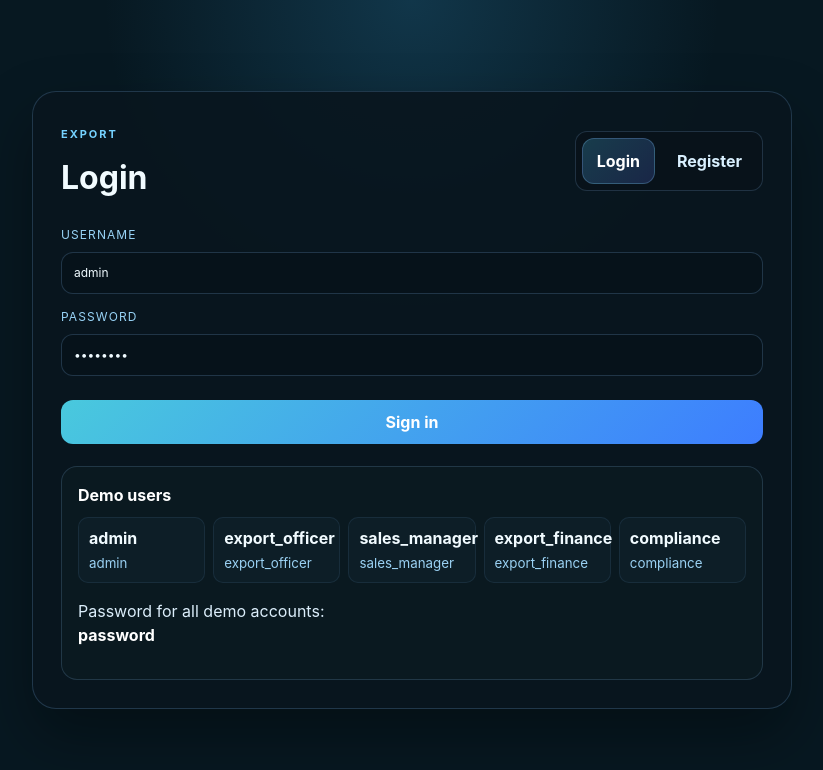
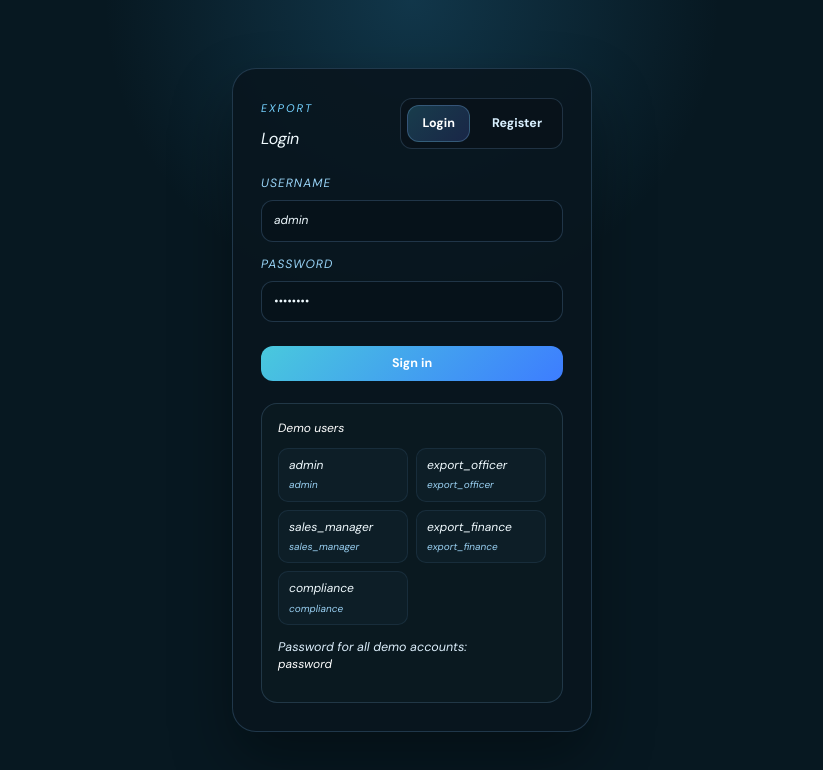
Before and after one commit to UnityUniversity2024/dada, a React (Vite) app in the folder frontend/: page / in a window 1280 px wide. Shown: the top 770 px of the page, without its empty margins (228-1051 px from the left). Built offline with nearby package versions, Linux system fonts and the light colour scheme.

Commit message:
RBAC permissions, login-first, polished UI with scrollable tables

```diff
--- a/frontend/index.html
+++ b/frontend/index.html
@@ -3,7 +3,7 @@
   <head>
     <meta charset="UTF-8" />
     <meta name="viewport" content="width=device-width, initial-scale=1.0" />
-    <title>dada.vercel.app</title>
+    <title>SIS Export Tracker</title>
   </head>
   <body>
     <div id="root"></div>
--- a/frontend/src/index.css
+++ b/frontend/src/index.css
@@ -1,8 +1,10 @@
 :root {
-  font-family: Inter, 'Segoe UI', sans-serif;
-  line-height: 1.5;
+  font-family: "DM Sans", Inter, "Segoe UI", system-ui, sans-serif;
+  line-height: 1.45;
   font-weight: 400;
-  color: #eaf6ff;
+  font-size: 14px;
+  font-style: italic;
+  color: #e8f2fa;
   background: #04131d;
   font-synthesis: none;
   text-rendering: optimizeLegibility;
@@ -28,6 +30,7 @@ body {
 
 button, input, select {
   font: inherit;
+  font-style: normal;
 }
 
 button {
@@ -35,9 +38,11 @@ button {
 }
 
 .app-shell {
-  min-height: 100vh;
-  padding: 28px 20px 40px;
+  min-height: 100%;
+  max-width: 100%;
+  padding: 12px 14px 28px;
   color: #ebf7ff;
+  overflow-x: hidden;
 }
 
 .topbar,
@@ -140,7 +145,10 @@ button {
 .ghost-button {
   background: rgba(12, 24, 30, 0.8);
   color: #edf8ff;
-  padding: 9px 14px;
+  padding: 6px 11px;
+  font-size: 12.5px;
+  font-weight: 600;
+  border-radius: 8px;
 }
 
 .export-actions {
@@ -152,9 +160,12 @@ button {
 .primary-button,
 .secondary-button {
   color: #ffffff;
-  font-weight: 700;
+  font-weight: 600;
+  font-size: 12.5px;
+  letter-spacing: 0.02em;
   border: none;
-  padding: 10px 16px;
+  padding: 7px 12px;
+  border-radius: 8px;
 }
 
 .primary-button {
@@ -170,7 +181,8 @@ button {
 }
 
 .compact-action {
-  padding: 9px 14px;
+  padding: 6px 10px;
+  font-size: 12px;
 }
 
 .notice-bar {
@@ -496,41 +508,53 @@ button {
 }
 
 .table-wrap {
-  max-height: 68vh;
-  overflow: auto;
+  max-height: min(520px, 55vh);
+  max-width: 100%;
+  overflow-x: auto;
+  overflow-y: auto;
   border: 1px solid rgba(136, 171, 196, 0.18);
-  border-radius: 12px;
+  border-radius: 10px;
+  background: rgba(5, 14, 22, 0.55);
+  scrollbar-gutter: stable;
   scrollbar-width: thin;
-  scrollbar-color: rgba(130, 190, 255, 0.55) rgba(9, 23, 32, 0.7);
+  scrollbar-color: rgba(120, 185, 245, 0.65) rgba(8, 20, 28, 0.9);
 }
 
 .table-wrap::-webkit-scrollbar {
-  width: 10px;
-  height: 10px;
+  width: 8px;
+  height: 8px;
 }
 
 .table-wrap::-webkit-scrollbar-thumb {
-  background: rgba(130, 190, 255, 0.55);
+  background: linear-gradient(180deg, rgba(100, 180, 240, 0.55), rgba(60, 130, 200, 0.55));
   border-radius: 999px;
+  border: 2px solid rgba(8, 20, 28, 0.5);
 }
 
 .table-wrap::-webkit-scrollbar-track {
-  background: rgba(9, 23, 32, 0.7);
+  background: rgba(8, 20, 28, 0.9);
+  border-radius: 999px;
+}
+
+.table-wrap::-webkit-scrollbar-corner {
+  background: rgba(8, 20, 28, 0.9);
 }
 
 .table-wrap table {
-  width: 100%;
-  min-width: 860px;
-  border-collapse: collapse;
+  width: max-content;
+  min-width: 100%;
+  border-collapse: separate;
+  border-spacing: 0;
   background: rgba(5, 14, 22, 0.7);
 }
 
 .table-wrap th,
 .table-wrap td {
-  padding: 10px 12px;
+  padding: 8px 10px;
   text-align: left;
-  border-bottom: 1px solid rgba(166, 200, 230, 0.12);
+  border-bottom: 1px solid rgba(166, 200, 230, 0.1);
   font-size: 12px;
+  white-space: nowrap;
 }
 
 .table-wrap th {
@@ -1558,3 +1582,76 @@ button {
     align-items: flex-start;
   }
 }
+
+
+/* ===== UI polish: contained page + dual-axis tables ===== */
+html, body, #root {
+  max-width: 100vw;
+  overflow-x: hidden;
+}
+
+.layout {
+  max-width: 100%;
+  min-width: 0;
+}
+
+.table-panel {
+  min-width: 0;
+  max-width: 100%;
+  display: flex;
+  flex-direction: column;
+}
+
+.table-wrap {
+  flex: 1 1 auto;
+  min-height: 220px;
+}
+
+.contract-shell {
+  max-width: 1460px;
+  margin: 0 auto;
+  min-width: 0;
+}
+
+.contract-main,
+.contract-sidebar {
+  min-width: 0;
+  max-width: 100%;
+}
+
+.contract-table-wrap .table-wrap,
+.attachment-list {
+  max-height: min(420px, 48vh);
+  overflow: auto;
+}
+
+.tab-button {
+  padding: 6px 12px !important;
+  font-size: 12.5px !important;
+  font-weight: 600 !important;
+}
+
+.primary-button,
+.secondary-button,
+.ghost-button {
+  line-height: 1.2;
+}
+
+.table-action-button {
+  padding: 5px 8px;
+  font-size: 11px;
+  font-weight: 600;
+  border-radius: 6px;
+}
+
+.controls input,
+.controls select {
+  padding: 7px 10px !important;
+  font-size: 12.5px;
+  border-radius: 8px !important;
+}
+
+.sidebar-panel {
+  max-height: min(70vh, 640px);
+  overflow: auto;
+}
--- a/frontend/src/modules/auth/rbac.css
+++ b/frontend/src/modules/auth/rbac.css
@@ -1,73 +1,453 @@
+@import url("https://fonts.googleapis.com/css2?family=DM+Sans:ital,opsz,wght@0,9..40,400;0,9..40,500;0,9..40,600;0,9..40,700;1,9..40,400&display=swap");
 
 .rbac-page-shell {
   min-height: 100vh;
   display: grid;
   place-items: center;
-  padding: 32px 18px;
-  background: radial-gradient(circle at top, rgba(38, 118, 160, 0.32), transparent 30%), #071821;
+  padding: 24px 16px;
+  background:
+    radial-gradient(circle at 20% 0%, rgba(56, 140, 190, 0.22), transparent 42%),
+    radial-gradient(circle at 80% 100%, rgba(40, 80, 140, 0.18), transparent 40%),
+    #071821;
   color: #e8eef8;
-  font-family: Inter, "Segoe UI", system-ui, sans-serif;
+  font-family: "DM Sans", Inter, "Segoe UI", system-ui, sans-serif;
+  font-size: 14px;
+  font-style: italic;
 }
+
 .rbac-card {
-  width: min(760px, 100%);
-  background: rgba(9, 22, 31, 0.92);
-  border: 1px solid rgba(130, 188, 251, 0.2);
-  border-radius: 24px;
-  box-shadow: 0 28px 60px rgba(0, 0, 0, 0.35);
-  padding: 28px;
+  width: min(360px, 92vw);
+  max-width: 360px;
+  background: rgba(10, 22, 32, 0.94);
+  border: 1px solid rgba(130, 188, 251, 0.16);
+  border-radius: 14px;
+  box-shadow: 0 20px 50px rgba(0, 0, 0, 0.35);
+  padding: 20px 18px;
 }
-.rbac-card-header { display: flex; justify-content: space-between; align-items: center; gap: 16px; margin-bottom: 24px; }
-.rbac-kicker { display: inline-block; text-transform: uppercase; letter-spacing: 0.18em; color: #75d2ff; font-weight: 700; font-size: 11px; }
-.rbac-card h1, .rbac-topbar h2, .rbac-panel h3 { margin: 10px 0 0; color: #f1fbff; }
-.rbac-tabs { display: inline-flex; gap: 8px; background: rgba(9, 18, 26, 0.8); border: 1px solid rgba(140, 197, 255, 0.18); border-radius: 12px; padding: 6px; }
-.rbac-tab, .rbac-module-button, .rbac-primary-button, .rbac-secondary-button, .rbac-danger-button {
-  border: none; border-radius: 12px; font-weight: 700; cursor: pointer; font: inherit;
+
+.rbac-card-header {
+  display: flex;
+  justify-content: space-between;
+  align-items: center;
+  gap: 12px;
+  margin-bottom: 18px;
 }
-.rbac-tab, .rbac-module-button { background: transparent; color: #d9f0ff; padding: 10px 14px; }
-.rbac-tab.active, .rbac-module-button.active {
-  background: linear-gradient(135deg, rgba(81, 211, 255, 0.22), rgba(96, 122, 255, 0.2));
-  color: #fff; border: 1px solid rgba(135, 204, 255, 0.26);
+
+.rbac-kicker {
+  display: inline-block;
+  text-transform: uppercase;
+  letter-spacing: 0.14em;
+  color: #6ec8ef;
+  font-weight: 600;
+  font-size: 10px;
 }
-.rbac-form { display: grid; gap: 14px; }
-.rbac-form label { display: grid; gap: 8px; font-size: 12px; letter-spacing: 0.09em; text-transform: uppercase; color: #98d3f6; }
-.rbac-form input, .rbac-form select {
-  background: rgba(7, 18, 25, 0.8); border: 1px solid rgba(134, 196, 255, 0.2);
-  border-radius: 12px; color: #effaff; font: inherit; padding: 11px 12px;
+
+.rbac-card h1,
+.rbac-topbar h2,
+.rbac-panel h3 {
+  margin: 6px 0 0;
+  color: #f1fbff;
+  font-weight: 600;
+  font-size: 1.15rem;
+  letter-spacing: -0.02em;
 }
-.rbac-primary-button { background: linear-gradient(135deg, #49c9dd, #3d7dff); color: #fff; padding: 10px 16px; margin-top: 10px; }
-.rbac-secondary-button { background: rgba(24, 38, 52, 0.92); color: #ecf9ff; padding: 10px 16px; }
-.rbac-danger-button { background: linear-gradient(135deg, #7f1d1d, #b91c1c); color: #fff; padding: 8px 12px; font-size: 12px; }
-.rbac-demo-box { margin-top: 22px; background: rgba(11, 26, 34, 0.85); border: 1px solid rgba(138, 191, 242, 0.18); border-radius: 16px; padding: 16px; color: #dceefb; }
-.rbac-demo-box strong { display: block; margin-bottom: 10px; color: #fff; }
-.rbac-demo-grid { display: grid; grid-template-columns: repeat(auto-fit, minmax(110px, 1fr)); gap: 8px; }
-.rbac-demo-item { display: flex; flex-direction: column; gap: 4px; padding: 8px 10px; border-radius: 10px; background: rgba(14, 32, 42, 0.8); border: 1px solid rgba(130, 182, 236, 0.1); }
-.rbac-demo-item span { color: #f1fbff; font-weight: 700; }
-.rbac-demo-item small { color: #9ad1f3; }
-.rbac-notice { margin-top: 18px; background: rgba(89, 198, 255, 0.08); border: 1px solid rgba(101, 156, 220, 0.25); border-radius: 12px; padding: 12px 14px; color: #dff7ff; }
-.rbac-shell { min-height: 100vh; padding: 24px 18px 48px; background: linear-gradient(135deg, #08141f 0%, #0e1f2d 100%); color: #e8eef8; font-family: Inter, "Segoe UI", system-ui, sans-serif; }
-.rbac-topbar { max-width: 1460px; margin: 0 auto 18px; display: flex; justify-content: space-between; align-items: center; gap: 16px; }
-.rbac-user-panel { display: flex; align-items: center; gap: 12px; background: rgba(9, 22, 31, 0.86); border: 1px solid rgba(137, 198, 255, 0.16); border-radius: 16px; padding: 10px 14px; }
-.rbac-user-panel small { display: block; color: #8fc8ef; text-transform: uppercase; letter-spacing: 0.08em; }
-.rbac-role-badge { display: inline-flex; padding: 6px 10px; border-radius: 999px; background: rgba(93, 211, 255, 0.1); border: 1px solid rgba(93, 211, 255, 0.22); color: #dff6ff; font-size: 11px; text-transform: uppercase; letter-spacing: 0.08em; }
-.rbac-module-nav { max-width: 1460px; margin: 0 auto 18px; display: flex; gap: 10px; flex-wrap: wrap; }
-.rbac-module-button { background: rgba(8, 19, 27, 0.8); border: 1px solid rgba(148, 209, 255, 0.12); color: #dff5ff; padding: 10px 18px; }
-.rbac-module-button:disabled { opacity: 0.45; cursor: not-allowed; }
-.rbac-settings-grid, .rbac-dashboard-shell { max-width: 1460px; margin: 0 auto 18px; }
-.rbac-settings-grid { display: grid; grid-template-columns: repeat(2, minmax(0, 1fr)); gap: 18px; }
-.rbac-panel { background: rgba(9, 22, 31, 0.86); border: 1px solid rgba(130, 188, 251, 0.18); border-radius: 18px; padding: 18px; }
-.rbac-chip-row { display: flex; flex-wrap: wrap; gap: 8px; margin-top: 12px; }
-.rbac-chip { display: inline-flex; padding: 7px 10px; border-radius: 999px; background: rgba(101, 170, 255, 0.12); border: 1px solid rgba(101, 170, 255, 0.18); color: #ddf4ff; font-size: 11px; }
-.rbac-empty { color: #cfeafc; font-size: 12px; }
-.rbac-denied { max-width: 1460px; margin: 18px auto 0; border-radius: 16px; background: rgba(124, 29, 29, 0.18); border: 1px solid rgba(255, 136, 136, 0.2); color: #ffddeb; padding: 20px; }
-.rbac-table-wrap { margin-top: 20px; overflow: auto; border-radius: 12px; border: 1px solid rgba(130, 188, 251, 0.14); }
-.rbac-table-wrap table { width: 100%; border-collapse: collapse; background: rgba(6, 17, 23, 0.8); }
-.rbac-table-wrap th, .rbac-table-wrap td { padding: 12px 10px; color: #ebf7ff; border-bottom: 1px solid rgba(156, 204, 236, 0.1); font-size: 12px; text-align: left; }
-.rbac-table-wrap th { background: rgba(12, 27, 36, 0.9); text-transform: uppercase; letter-spacing: 0.08em; color: #9ad7ff; }
-.rbac-checkbox-row { display: flex; flex-wrap: wrap; gap: 8px; margin-top: 4px; }
-.rbac-checkbox-item { display: inline-flex; align-items: center; gap: 8px; color: #eaf9ff; font-size: 11px; text-transform: none; letter-spacing: 0; padding: 8px 10px; border-radius: 10px; background: rgba(14, 31, 39, 0.8); border: 1px solid rgba(130, 188, 251, 0.1); }
-.wrap-row { max-height: 200px; overflow: auto; }
-.compact-form { gap: 12px; }
+
+.rbac-tabs {
+  display: inline-flex;
+  gap: 4px;
+  background: rgba(9, 18, 26, 0.85);
+  border: 1px solid rgba(140, 197, 255, 0.14);
+  border-radius: 10px;
+  padding: 3px;
+}
+
+.rbac-tab,
+.rbac-module-button,
+.rbac-primary-button,
+.rbac-secondary-button,
+.rbac-danger-button {
+  border: none;
+  border-radius: 8px;
+  font-weight: 600;
+  cursor: pointer;
+  font: inherit;
+  font-size: 12.5px;
+  font-style: normal;
+  line-height: 1.2;
+}
+
+.rbac-tab,
+.rbac-module-button {
+  background: transparent;
+  color: #cfe6f6;
+  padding: 6px 11px;
+}
+
+.rbac-tab.active,
+.rbac-module-button.active {
+  background: rgba(70, 160, 210, 0.18);
+  color: #fff;
+  border: 1px solid rgba(135, 204, 255, 0.22);
+}
+
+.rbac-form {
+  display: grid;
+  gap: 12px;
+}
+
+.rbac-form label {
+  display: grid;
+  gap: 6px;
+  font-size: 11px;
+  letter-spacing: 0.06em;
+  text-transform: uppercase;
+  color: #8ebfdc;
+  font-weight: 500;
+}
+
+.rbac-form input,
+.rbac-form select {
+  background: rgba(7, 18, 25, 0.85);
+  border: 1px solid rgba(134, 196, 255, 0.18);
+  border-radius: 8px;
+  color: #effaff;
+  font: inherit;
+  font-size: 13px;
+  font-style: normal;
+  padding: 8px 10px;
+}
+
+.rbac-primary-button {
+  background: linear-gradient(135deg, #3db8cc, #3d7adf);
+  color: #fff;
+  padding: 8px 14px;
+  margin-top: 4px;
+}
+
+.rbac-secondary-button {
+  background: rgba(28, 42, 56, 0.95);
+  color: #e8f4fc;
+  padding: 7px 12px;
+  border: 1px solid rgba(140, 190, 230, 0.18);
+}
+
+/* Standard logout — red, compact */
+.rbac-logout-button {
+  margin-top: 0 !important;
+  padding: 6px 12px !important;
+  font-size: 12px !important;
+  font-weight: 600 !important;
+  font-style: normal !important;
+  border-radius: 8px !important;
+  background: #b91c1c !important;
+  color: #fff !important;
+  border: 1px solid #991b1b !important;
+  box-shadow: none !important;
+}
+
+.rbac-logout-button:hover {
+  background: #dc2626 !important;
+  border-color: #b91c1c !important;
+}
+
+.rbac-logout-button:active {
+  background: #991b1b !important;
+}
+
+.rbac-danger-button {
+  background: linear-gradient(135deg, #7f1d1d, #b91c1c);
+  color: #fff;
+  padding: 6px 10px;
+  font-size: 12px;
+}
+
+.rbac-demo-box {
+  margin-top: 16px;
+  background: rgba(11, 26, 34, 0.85);
+  border: 1px solid rgba(138, 191, 242, 0.14);
+  border-radius: 12px;
+  padding: 12px;
+  color: #d0e6f5;
+  font-size: 12.5px;
+}
+
+.rbac-demo-box strong {
+  display: block;
+  margin-bottom: 8px;
+  color: #fff;
+  font-size: 12px;
+}
+
+.rbac-demo-grid {
+  display: grid;
+  grid-template-columns: repeat(auto-fit, minmax(100px, 1fr));
+  gap: 6px;
+}
+
+.rbac-demo-item {
+  display: flex;
+  flex-direction: column;
+  gap: 2px;
+  padding: 6px 8px;
+  border-radius: 8px;
+  background: rgba(14, 32, 42, 0.85);
+  border: 1px solid rgba(130, 182, 236, 0.1);
+}
+
+.rbac-demo-item span {
+  color: #f1fbff;
+  font-weight: 600;
+  font-size: 12px;
+}
+
+.rbac-demo-item small {
+  color: #8fc0de;
+  font-size: 10px;
+}
+
+.rbac-notice {
+  margin-top: 14px;
+  background: rgba(89, 198, 255, 0.08);
+  border: 1px solid rgba(101, 156, 220, 0.22);
+  border-radius: 10px;
+  padding: 10px 12px;
+  color: #dff7ff;
+  font-size: 12.5px;
+}
+
+.rbac-shell {
+  min-height: 100vh;
+  max-width: 100vw;
+  overflow-x: hidden;
+  padding: 12px 14px 32px;
+  background: linear-gradient(160deg, #08141f 0%, #0c1c2a 100%);
+  color: #e8eef8;
+  font-family: "DM Sans", Inter, "Segoe UI", system-ui, sans-serif;
+  font-size: 14px;
+  font-style: italic;
+}
+
+.rbac-topbar,
+.rbac-topbar-sticky {
+  max-width: 1460px;
+  margin: 0 auto 12px;
+  display: flex;
+  justify-content: space-between;
+  align-items: center;
+  gap: 12px;
+}
+
+.rbac-topbar-sticky {
+  position: sticky;
+  top: 8px;
+  z-index: 1000;
+  padding: 8px 12px;
+  background: rgba(10, 22, 32, 0.94);
+  border: 1px solid rgba(137, 198, 255, 0.16);
+  border-radius: 12px;
+  backdrop-filter: blur(12px);
+  box-shadow: 0 8px 24px rgba(0, 0, 0, 0.28);
+}
+
+.rbac-user-panel {
+  display: flex;
+  align-items: center;
+  gap: 10px;
+  background: transparent;
+  border: none;
+  border-radius: 0;
+  padding: 0;
+}
+
+.rbac-user-panel small {
+  display: block;
+  color: #7eb8d8;
+  text-transform: uppercase;
+  letter-spacing: 0.06em;
+  font-size: 9px;
+  font-weight: 600;
+}
+
+.rbac-user-panel strong {
+  font-size: 13px;
+  font-weight: 600;
+}
+
+.rbac-role-badge {
+  display: inline-flex;
+  padding: 4px 8px;
+  border-radius: 6px;
+  background: rgba(93, 211, 255, 0.08);
+  border: 1px solid rgba(93, 211, 255, 0.18);
+  color: #cceefc;
+  font-size: 10px;
+  text-transform: uppercase;
+  letter-spacing: 0.06em;
+  font-weight: 600;
+}
+
+.rbac-module-nav {
+  max-width: 1460px;
+  margin: 0 auto 12px;
+  display: flex;
+  gap: 6px;
+  flex-wrap: wrap;
+}
+
+.rbac-module-button {
+  background: rgba(8, 19, 27, 0.75);
+  border: 1px solid rgba(148, 209, 255, 0.1);
+  color: #d5eefc;
+  padding: 6px 12px;
+}
+
+.rbac-module-button:disabled {
+  opacity: 0.4;
+  cursor: not-allowed;
+}
+
+.rbac-settings-grid,
+.rbac-dashboard-shell {
+  max-width: 1460px;
+  margin: 0 auto 12px;
+  min-width: 0;
+}
+
+.rbac-settings-grid {
+  display: grid;
+  grid-template-columns: repeat(2, minmax(0, 1fr));
+  gap: 14px;
+}
+
+.rbac-panel {
+  background: rgba(9, 22, 31, 0.86);
+  border: 1px solid rgba(130, 188, 251, 0.14);
+  border-radius: 12px;
+  padding: 14px;
+}
+
+.rbac-chip-row {
+  display: flex;
+  flex-wrap: wrap;
+  gap: 6px;
+  margin-top: 10px;
+}
+
+.rbac-chip {
+  display: inline-flex;
+  padding: 4px 8px;
+  border-radius: 6px;
+  background: rgba(101, 170, 255, 0.1);
+  border: 1px solid rgba(101, 170, 255, 0.16);
+  color: #d5eefc;
+  font-size: 11px;
+  font-weight: 500;
+}
+
+.rbac-empty {
+  color: #a8c8dc;
+  font-size: 12px;
+}
+
+.rbac-denied {
+  max-width: 1460px;
+  margin: 14px auto 0;
+  border-radius: 12px;
+  background: rgba(124, 29, 29, 0.16);
+  border: 1px solid rgba(255, 136, 136, 0.18);
+  color: #ffddeb;
+  padding: 14px;
+  font-size: 13px;
+}
+
+.rbac-table-wrap {
+  margin-top: 14px;
+  max-height: min(360px, 45vh);
+  overflow: auto;
+  border-radius: 10px;
+  border: 1px solid rgba(130, 188, 251, 0.12);
+  scrollbar-width: thin;
+  scrollbar-color: rgba(120, 185, 245, 0.6) rgba(8, 20, 28, 0.9);
+}
+
+.rbac-table-wrap::-webkit-scrollbar {
+  width: 8px;
+  height: 8px;
+}
+
+.rbac-table-wrap::-webkit-scrollbar-thumb {
+  background: rgba(120, 185, 245, 0.55);
+  border-radius: 999px;
+}
+
+.rbac-table-wrap table {
+  width: max-content;
+  min-width: 100%;
+  border-collapse: separate;
+  border-spacing: 0;
+  background: rgba(6, 17, 23, 0.85);
+}
+
+.rbac-table-wrap th,
+.rbac-table-wrap td {
+  padding: 8px 10px;
+  color: #e4f2fc;
+  border-bottom: 1px solid rgba(156, 204, 236, 0.08);
+  font-size: 12px;
+  text-align: left;
+  white-space: nowrap;
+}
+
+.rbac-table-wrap th {
+  position: sticky;
+  top: 0;
+  z-index: 1;
+  background: rgba(12, 27, 36, 0.96);
+  text-transform: uppercase;
+  letter-spacing: 0.06em;
+  color: #8ec8e8;
+  font-size: 10px;
+  font-weight: 600;
+}
+
+.rbac-checkbox-row {
+  display: flex;
+  flex-wrap: wrap;
+  gap: 6px;
+  margin-top: 4px;
+}
+
+.rbac-checkbox-item {
+  display: inline-flex;
+  align-items: center;
+  gap: 6px;
+  color: #e4f2fc;
+  font-size: 11px;
+  text-transform: none;
+  letter-spacing: 0;
+  padding: 5px 8px;
+  border-radius: 8px;
+  background: rgba(14, 31, 39, 0.8);
+  border: 1px solid rgba(130, 188, 251, 0.1);
+}
+
+.wrap-row {
+  max-height: 180px;
+  overflow: auto;
+}
+
+.compact-form {
+  gap: 10px;
+}
+
 @media (max-width: 980px) {
-  .rbac-settings-grid { grid-template-columns: 1fr; }
-  .rbac-topbar, .rbac-card-header { flex-direction: column; align-items: flex-start; }
+  .rbac-settings-grid {
+    grid-template-columns: 1fr;
+  }
+  .rbac-topbar,
+  .rbac-topbar-sticky,
+  .rbac-card-header {
+    flex-direction: column;
+    align-items: flex-start;
+  }
 }
```
Also changed, not shown: frontend/src/modules/auth/RBACAuthApp.tsx (+28 -4 lines), frontend/src/modules/auth/rbacConfig.ts (+18 -3 lines), frontend/src/modules/export/ExportApp.tsx (+36 -2 lines), 1 other file (tests, documents, lock files or other folders).
